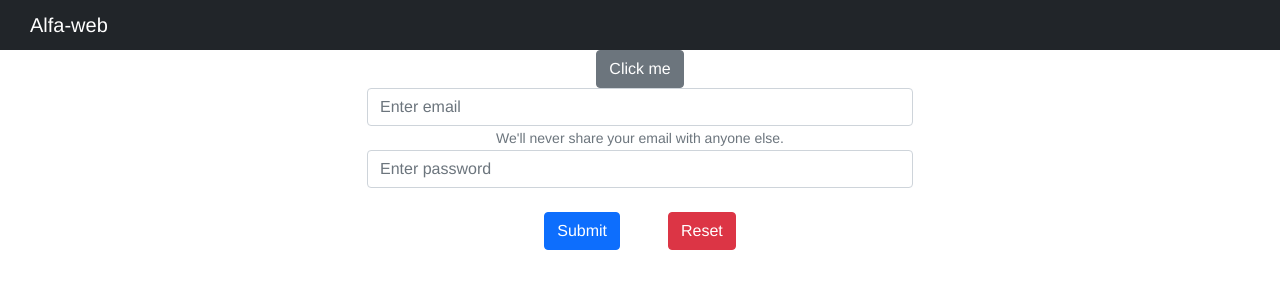
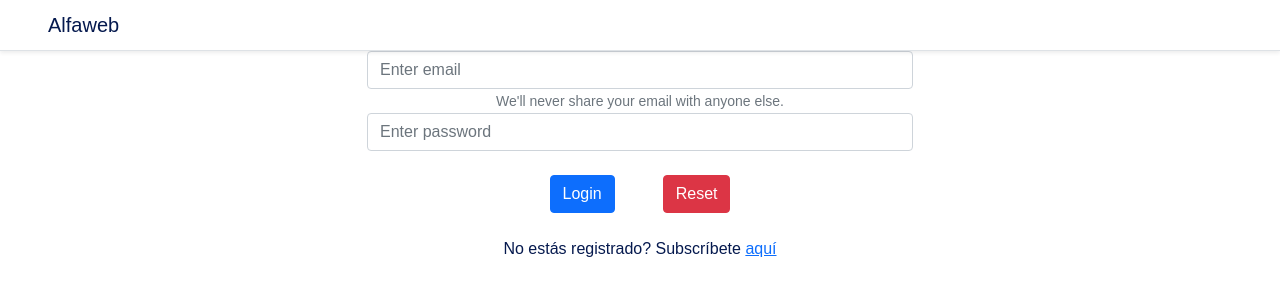
Before and after one commit to JeykerSalinas/Alfaweb, a Vue app: page /login in a window 1280 px wide. Shown: the top 300 px of the page. Built offline with nearby package versions, Linux system fonts and the light colour scheme; no server answers.

Commit message:
Authentication done

```diff
--- a/src/App.vue
+++ b/src/App.vue
@@ -1,73 +1,30 @@
 <template>
   <div id="app">
-    <b-navbar type="dark" variant="dark">
-      <b-navbar-brand tag="h1" class="mb-0">Alfa-web</b-navbar-brand>
+    <b-navbar type="ligth" class="px-5 border-bottom shadow-sm">
+      <b-navbar-brand tag="h1" class="mb-0">Alfaweb</b-navbar-brand>
+      <b-navbar-nav class="ms-auto">
+        <b-nav-item>
+          {{ currentUser.email }}
+        </b-nav-item>
+      </b-navbar-nav>
     </b-navbar>
-    <b-button @click="signIn">Click me</b-button>
     <router-view></router-view>
   </div>
 </template>
 <script>
-import {
-  getAuth,
-  signInWithEmailAndPassword,
-  createUserWithEmailAndPassword,
-} from "firebase/auth";
+import { mapState } from "vuex";
 export default {
-  created() {
-    this.logIn();
-  },
-  methods: {
-    async logIn() {
-      const auth = getAuth();
-      signInWithEmailAndPassword(auth, "jeyker.salinas13@gmail.com", "123456")
-        .then((userCredential) => {
-          // Signed in
-          const user = userCredential.user;
-          console.log(user);
-          // ...
-        })
-        .catch((error) => {
-          const errorCode = error.code;
-          console.log(errorCode);
-        });
-    },
-    async signIn() {
-      const auth = getAuth();
-      createUserWithEmailAndPassword(auth, "rebeca@gmail.com", "jeykerteamo")
-        .then((userCredential) => {
-          // Signed in
-          const user = userCredential.user;
-          console.log(user);
-          // ...
-        })
-        .catch((error) => {
-          console.log(error);
-          // ..
-        });
-    },
+  name: "App",
+  computed: {
+    ...mapState(["currentUser"]),
   },
 };
 </script>
 <style lang="scss">
 #app {
-  font-family: Avenir, Helvetica, Arial, sans-serif;
-  -webkit-font-smoothing: antialiased;
-  -moz-osx-font-smoothing: grayscale;
+  font-family: "Montserrat", sans-serif;
+  color: #05194e;
+  box-sizing: border-box;
   text-align: center;
-  color: #2c3e50;
-}
-
-nav {
-  padding: 30px;
-
-  a {
-    font-weight: bold;
-    color: #2c3e50;
-
-    &.router-link-exact-active {
-      color: #42b983;
-    }
-  }
 }
 </style>
--- a/src/router/index.js
+++ b/src/router/index.js
@@ -1,6 +1,7 @@
 import Vue from "vue";
 import VueRouter from "vue-router";
 import HomeView from "../views/HomeView.vue";
+import store from "../store";
 
 Vue.use(VueRouter);
 
@@ -9,6 +10,9 @@ const routes = [
     path: "/",
     name: "home",
     component: HomeView,
+    meta: {
+      requireAuth: true,
+    },
   },
   {
     path: "/login",
@@ -36,7 +40,11 @@ const routes = [
     // which is lazy-loaded when the route is visited.
     component: () =>
       import(/* webpackChunkName: "about" */ "../views/AboutView.vue"),
+    meta: {
+      requireAuth: true,
+    },
   },
+  { path: "*", redirect: "/" },
 ];
 
 const router = new VueRouter({
@@ -45,4 +53,10 @@ const router = new VueRouter({
   routes,
 });
 
+router.beforeEach((to, from, next) => {
+  const isAuth = store.state.isAuth;
+  if (to.meta.requireAuth && !isAuth) next("/login");
+  else next();
+});
+
 export default router;
--- /dev/null
+++ b/src/store/auth/index.js
@@ -0,0 +1,5 @@
+const state = {
+  isAuth: false,
+};
+
+export default state;
--- a/src/store/index.js
+++ b/src/store/index.js
@@ -4,21 +4,33 @@ import {
   getAuth,
   signInWithEmailAndPassword,
   createUserWithEmailAndPassword,
+  signOut,
 } from "firebase/auth";
+import router from "../router";
+// import auth from "./auth";
 Vue.use(Vuex);
 
 export default new Vuex.Store({
-  state: {},
+  state: { isAuth: false, currentUser: { email: "", id: "" } },
   getters: {},
-  mutations: {},
+  mutations: {
+    SET_AUTH(state, payload) {
+      state.isAuth = payload;
+    },
+    SET_CURRENT_USER(state, payload) {
+      state.currentUser = payload;
+    },
+  },
   actions: {
-    async signIn(payload) {
+    async signIn({ commit }, payload) {
       const auth = getAuth();
       createUserWithEmailAndPassword(auth, payload.email, payload.password)
         .then((userCredential) => {
           // Signed in
           const user = userCredential.user;
           console.log(user);
+          commit("SET_AUTH", true);
+          commit("SET_CURRENT_USER", { email: "hola", id: "chao" });
           // ...
         })
         .catch((error) => {
@@ -26,13 +38,17 @@ export default new Vuex.Store({
           // ..
         });
     },
-    async logIn(payload) {
+    async logIn({ commit }, payload) {
+      console.log(payload.email);
       const auth = getAuth();
       signInWithEmailAndPassword(auth, payload.email, payload.password)
         .then((userCredential) => {
           // Signed in
           const user = userCredential.user;
           console.log(user);
+          commit("SET_AUTH", true);
+          commit("SET_CURRENT_USER", { email: user.email, id: user.uid });
+          router.push("/");
           // ...
         })
         .catch((error) => {
@@ -40,6 +56,18 @@ export default new Vuex.Store({
           console.log(errorCode);
         });
     },
+    async logOut({ commit }) {
+      const auth = getAuth();
+      signOut(auth)
+        .then(() => {
+          commit("SET_AUTH", false);
+          router.push("/login");
+          console.log(auth);
+        })
+        .catch((error) => {
+          console.log(error);
+        });
+    },
   },
   modules: {},
 });
--- a/src/views/HomeView.vue
+++ b/src/views/HomeView.vue
@@ -2,17 +2,25 @@
   <div class="home">
     <img alt="Vue logo" src="../assets/logo.png" />
     <HelloWorld msg="Welcome to Your Vue.js App" />
+    <button @click="onSignOut">Login</button>
   </div>
 </template>
 
 <script>
 // @ is an alias to /src
 import HelloWorld from "@/components/HelloWorld.vue";
+import { mapActions } from "vuex";
 
 export default {
   name: "HomeView",
   components: {
     HelloWorld,
   },
+  methods: {
+    ...mapActions(["logOut"]),
+    onSignOut() {
+      this.logOut();
+    },
+  },
 };
 </script>
--- a/src/views/LoginView.vue
+++ b/src/views/LoginView.vue
@@ -26,12 +26,20 @@
               required
             ></b-form-input>
           </b-form-group>
-          <b-button class="m-4" @click="onSubmit" variant="primary"
-            >Submit</b-button
+          <b-button class="m-4" @click="onLogin" variant="primary"
+            >Login</b-button
           >
           <b-button class="m-4" @click="onReset" variant="danger"
             >Reset</b-button
           >
+        </b-col>
+      </b-row>
+      <b-row>
+        <b-col>
+          <p>
+            No estás registrado? Subscríbete
+            <router-link to="/signin"> aquí</router-link>
+          </p>
         </b-col>
       </b-row>
     </b-container>
@@ -40,6 +48,7 @@
 
 <script>
 import { mapActions } from "vuex";
+
 export default {
   data() {
     return {
@@ -51,7 +60,7 @@ export default {
   },
   methods: {
     ...mapActions(["logIn"]),
-    onSubmit() {
+    onLogin() {
       this.logIn(this.form);
     },
     onReset() {
--- a/src/views/SignInView.vue
+++ b/src/views/SignInView.vue
@@ -1,11 +1,63 @@
 <template>
   <div>
-    <p>Soy Singin</p>
+    <b-container>
+      <b-row>
+        <b-col class="m-auto" cols="6">
+          <b-form-group
+            id="input-group-1"
+            label-for="input-1"
+            description="We'll never share your email with anyone else."
+          >
+            <b-form-input
+              id="input-1"
+              v-model="form.email"
+              type="email"
+              placeholder="Enter email"
+              required
+            ></b-form-input>
+          </b-form-group>
+
+          <b-form-group id="input-group-2" label-for="input-2">
+            <b-form-input
+              id="input-2"
+              v-model="form.password"
+              type="password"
+              placeholder="Enter password"
+              required
+            ></b-form-input>
+          </b-form-group>
+          <b-button class="m-4" @click="onSignin" variant="primary"
+            >SignIn</b-button
+          >
+          <b-button class="m-4" @click="onReset" variant="danger"
+            >Reset</b-button
+          >
+        </b-col>
+      </b-row>
+    </b-container>
   </div>
 </template>
 
 <script>
-export default {};
+import { mapActions } from "vuex";
+export default {
+  data() {
+    return {
+      form: {
+        email: "",
+        password: "",
+      },
+    };
+  },
+  methods: {
+    ...mapActions(["signIn"]),
+    onSignin() {
+      this.signIn(this.form);
+    },
+    onReset() {
+      this.form.email = "";
+      this.form.password = "";
+    },
+  },
+};
 </script>
-
-<style lang="scss" scoped></style>
```
